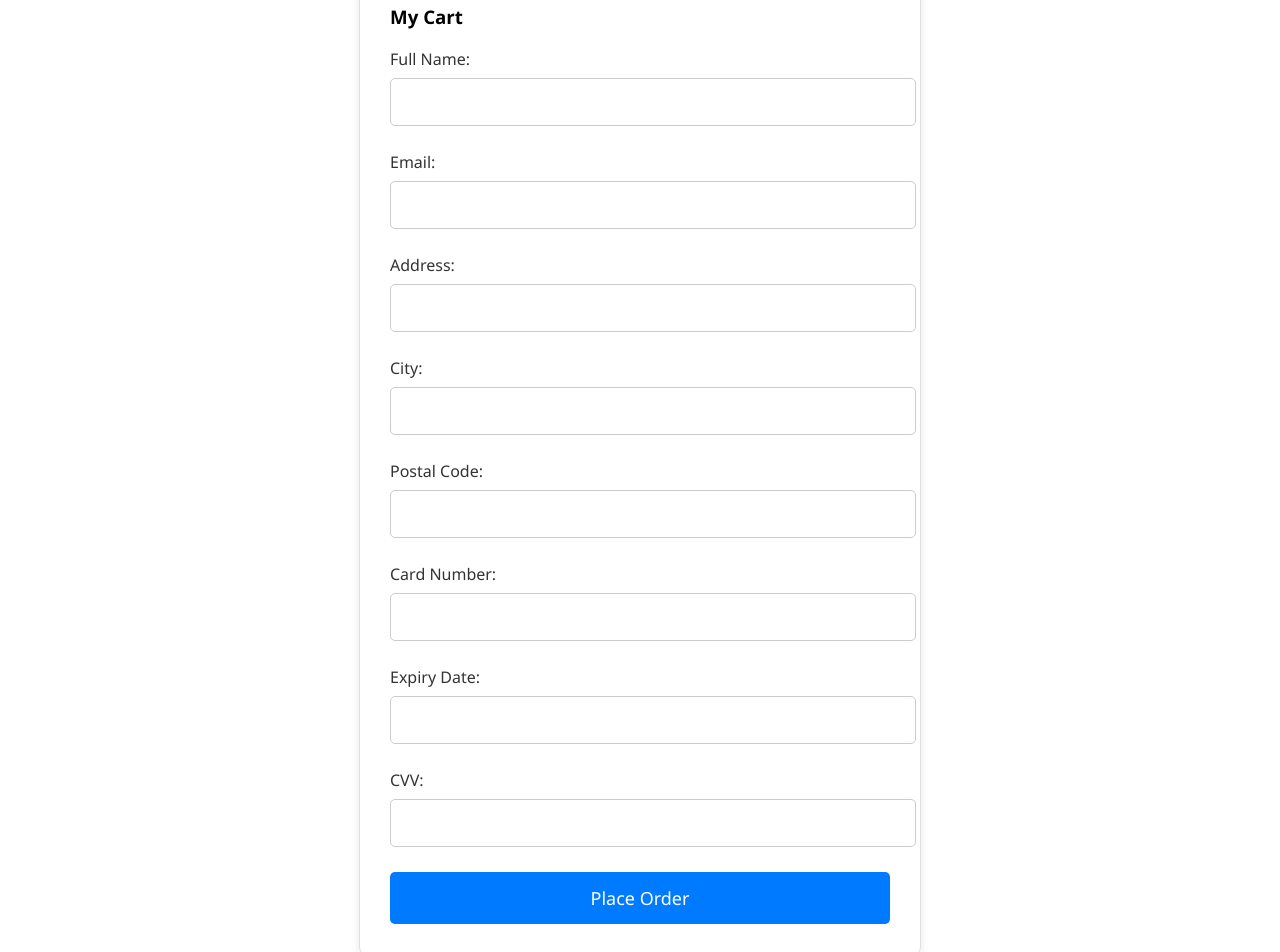
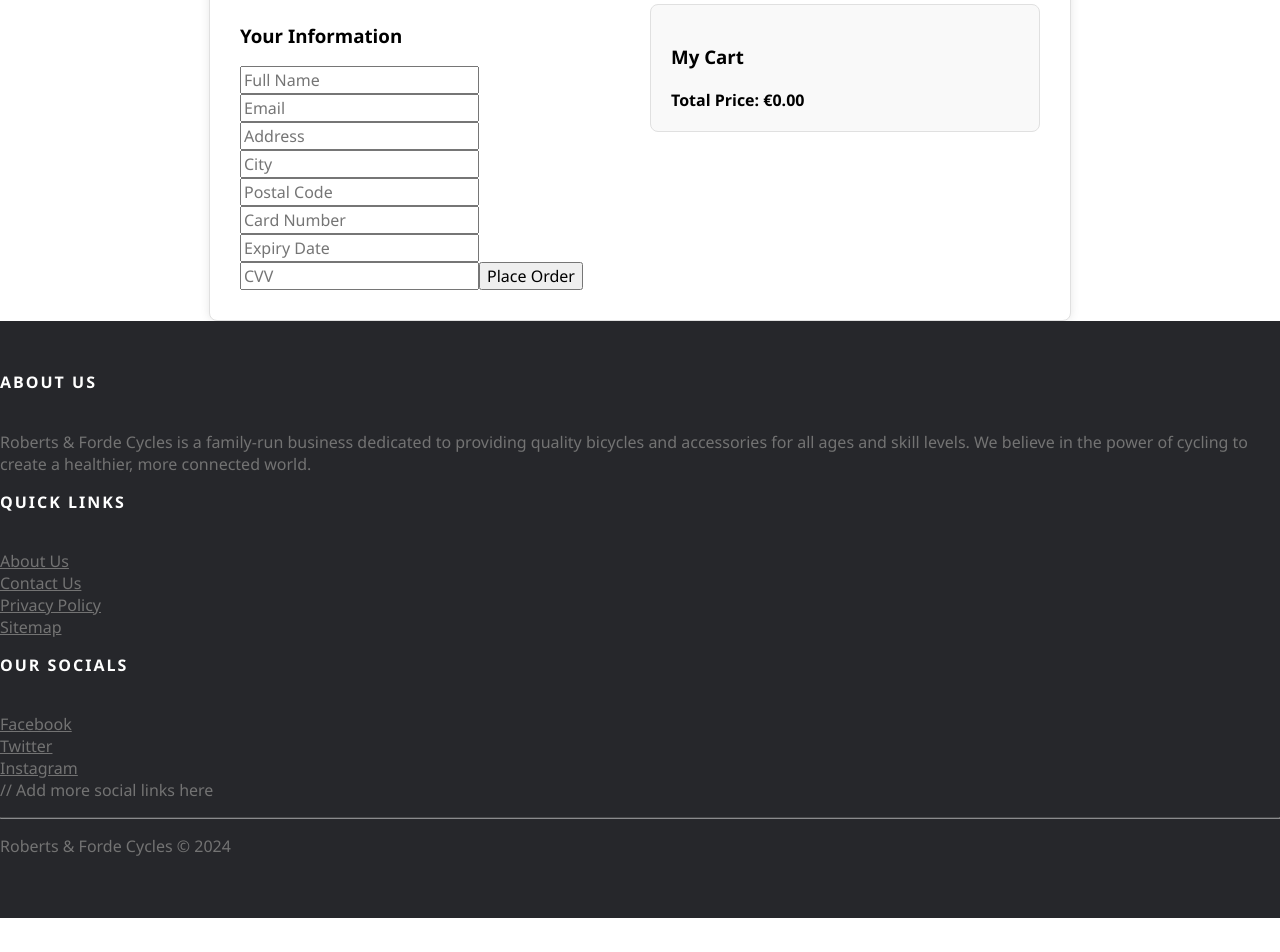
Before and after one commit to FordeTimmy/ppit, a React (Create React App) app: page /checkout in a window 1280 px wide. Shown: the part 220-1172 px from the top of the page. After the commit the page ends 1138 px from the top, so only its background shows below. Built offline with nearby package versions, Linux system fonts and the light colour scheme.

Commit message:
Have the checkout dispalying the cart correctly but no css

```diff
--- a/src/App.js
+++ b/src/App.js
@@ -56,6 +56,7 @@ const App = () => {
           <Route path="/bikereflectors" element={<BikeReflectorsList />} />
           <Route path="/cart" element={<CartPage />} />
           <Route path="/checkout" element={<CheckoutPage />} />
+
           {/* Define other routes as needed */}
         </Routes>
         <Footer />
--- a/src/components/CartPage.js
+++ b/src/components/CartPage.js
@@ -1,16 +1,25 @@
 import React from 'react';
 import { useCart } from './CartContext';
-import CartItem from './CartItem';  // This would be a component for individual cart items.
-import { db } from '../firebase';
+import CartItem from './CartItem';
+import { useNavigate } from 'react-router-dom';
 
 const CartPage = () => {
   const { cartItems, updateQuantity, removeFromCart, checkout } = useCart();
+  const navigate = useNavigate();
+  const totalPrice = cartItems.reduce((total, item) => total + item.price * item.quantity, 0);
 
-  const totalPrice = cartItems.reduce((total, item) => total + item.price * item.quantity, 0);
+  const handleCheckout = () => {
+    checkout();
+    navigate('/checkout', { state: { cartItems } }); // Pass cart items as state
+  };
 
   return (
     <div>
       <h2>Cart</h2>
+      {cartItems.length === 0 ? (
+        <p>Your cart is empty</p>
+      ) : (
+        <>
           {cartItems.map(item => (
             <CartItem
               key={item.id}
@@ -20,7 +29,9 @@ const CartPage = () => {
             />
           ))}
           <div>Total Price: €{totalPrice.toFixed(2)}</div>
-      <button onClick={checkout}>Checkout</button>
+          <button onClick={handleCheckout}>Checkout</button>
+        </>
+      )}
     </div>
   );
 };
--- a/src/components/CheckoutPage.css
+++ b/src/components/CheckoutPage.css
@@ -1,6 +1,7 @@
 /* CheckoutPage.css */
+
 .checkout-container {
-  max-width: 500px;
+  max-width: 800px;
   margin: 0 auto;
   padding: 30px;
   border: 1px solid #e0e0e0;
@@ -9,64 +10,61 @@
   box-shadow: 0 0 10px rgba(0, 0, 0, 0.1);
 }
 
-.form-group {
-  margin-bottom: 25px;
-}
-
-label {
-  font-size: 16px;
-  margin-bottom: 8px;
-  color: #333;
-}
-
-input[type="text"],
-input[type="email"],
-input[type="tel"] {
-  width: 100%;
-  padding: 12px;
-  border: 1px solid #ccc;
-  border-radius: 5px;
-  font-size: 16px;
-}
-
-input[type="text"]:focus,
-input[type="email"]:focus,
-input[type="tel"]:focus {
-  outline: none;
-  border-color: #007bff;
-}
-
-button {
-  display: inline-block;
-  width: 100%;
-  padding: 14px;
-  border: none;
-  border-radius: 5px;
-  background-color: #007bff;
-  color: #fff;
-  font-size: 18px;
-  cursor: pointer;
-  transition: background-color 0.3s ease;
-}
-
-button:hover {
-  background-color: #0056b3;
-}
-
-/* Additional styles for card details */
-.credit-card-details {
-  margin-top: 30px;
-}
-
-.credit-card-details label {
-  color: #333;
-  font-size: 16px;
-}
-
-.credit-card-details input[type="text"] {
+.checkout-body {
+  display: flex;
   width: 100%;
 }
 
-.credit-card-details input[type="text"]:focus {
-  border-color: #007bff;
+.checkout-form {
+  flex: 1;
+  margin-right: 20px;
 }
+
+.cart-container {
+  flex: 1;
+}
+
+.cart-summary {
+  border: 1px solid #e0e0e0;
+  border-radius: 8px;
+  background-color: #f9f9f9;
+  padding: 20px;
+}
+
+.cart-items-list {
+  list-style-type: none;
+  padding: 0;
+}
+
+.cart-item {
+  display: flex;
+  align-items: center;
+  margin-bottom: 20px;
+}
+
+.cart-item-image {
+  width: 60px; /* Adjust the width as needed */
+  height: 60px; /* Adjust the height as needed */
+  object-fit: cover; /* Ensure the image covers the entire container */
+  margin-right: 20px;
+}
+
+
+
+
+.cart-item-details {
+  flex: 1;
+}
+
+.cart-item-name {
+  font-weight: bold;
+}
+
+.cart-item-price {
+  margin-top: 5px;
+}
+
+.total-price {
+  margin-top: 20px;
+  font-weight: bold;
+}
--- a/src/components/CheckoutPage.js
+++ b/src/components/CheckoutPage.js
@@ -1,8 +1,9 @@
-import React, { useState } from 'react';
+import React, { useState, useEffect } from 'react';
 import './CheckoutPage.css';
+import { useLocation } from 'react-router-dom';
+import CartItem from './CartItem'; // Import the CartItem component
 
 const CheckoutPage = () => {
-  // State variables to store user information and cart items
   const [fullName, setFullName] = useState('');
   const [email, setEmail] = useState('');
   const [address, setAddress] = useState('');
@@ -13,12 +14,17 @@ const CheckoutPage = () => {
   const [cvv, setCvv] = useState('');
   const [cartItems, setCartItems] = useState([]);
 
-  // Function to handle form submission
+  const location = useLocation();
+
+  useEffect(() => {
+    if (location && location.state && location.state.cartItems) {
+      setCartItems(location.state.cartItems);
+    }
+  }, [location]);
+
   const handleSubmit = (e) => {
     e.preventDefault();
-    // Process the order or perform validation here
     console.log('Order processed:', { fullName, email, address, city, postalCode, cardNumber, expiryDate, cvv, cartItems });
-    // Optionally, you can reset the form fields after submission
     setFullName('');
     setEmail('');
     setAddress('');
@@ -27,56 +33,44 @@ const CheckoutPage = () => {
     setCardNumber('');
     setExpiryDate('');
     setCvv('');
-    setCartItems([]);
   };
+
+  const totalPrice = cartItems.reduce((total, item) => total + item.price * item.quantity, 0);
 
   return (
     <div className="checkout-container">
       <h2 className="checkout-heading">Checkout</h2>
-      <div className="cart-area">
+      <div className="checkout-body">
+      <form onSubmit={handleSubmit} className="checkout-form">
+          <h3>Your Information</h3>
+          <input type="text" placeholder="Full Name" value={fullName} onChange={(e) => setFullName(e.target.value)} />
+          <input type="email" placeholder="Email" value={email} onChange={(e) => setEmail(e.target.value)} />
+          <input type="text" placeholder="Address" value={address} onChange={(e) => setAddress(e.target.value)} />
+          <input type="text" placeholder="City" value={city} onChange={(e) => setCity(e.target.value)} />
+          <input type="text" placeholder="Postal Code" value={postalCode} onChange={(e) => setPostalCode(e.target.value)} />
+          <input type="text" placeholder="Card Number" value={cardNumber} onChange={(e) => setCardNumber(e.target.value)} />
+          <input type="text" placeholder="Expiry Date" value={expiryDate} onChange={(e) => setExpiryDate(e.target.value)} />
+          <input type="text" placeholder="CVV" value={cvv} onChange={(e) => setCvv(e.target.value)} />
+          <button type="submit" className="checkout-button">Place Order</button>
+        </form>
+
+        <div className="cart-container">
+          <div className="cart-summary">
             <h3>My Cart</h3>
-        {/* Display cart items here */}
-        <ul>
+            <ul className="cart-items-list">
               {cartItems.map((item, index) => (
-            <li key={index}>{item.name} - ${item.price}</li>
+                <CartItem
+                  key={index}
+                  item={item}
+                  updateQuantity={() => {}} // Dummy function for consistency
+                  removeFromCart={() => {}} // Dummy function for consistency
+                />
               ))}
             </ul>
+            <div className="total-price">Total Price: €{totalPrice.toFixed(2)}</div>
           </div>
-      <form onSubmit={handleSubmit} className="checkout-form">
-        <div className="form-group">
-          <label htmlFor="fullName" className="form-label">Full Name:</label>
-          <input type="text" id="fullName" value={fullName} onChange={(e) => setFullName(e.target.value)} className="form-input" required />
         </div>
-        <div className="form-group">
-          <label htmlFor="email" className="form-label">Email:</label>
-          <input type="email" id="email" value={email} onChange={(e) => setEmail(e.target.value)} className="form-input" required />
       </div>
-        <div className="form-group">
-          <label htmlFor="address" className="form-label">Address:</label>
-          <input type="text" id="address" value={address} onChange={(e) => setAddress(e.target.value)} className="form-input" required />
-        </div>
-        <div className="form-group">
-          <label htmlFor="city" className="form-label">City:</label>
-          <input type="text" id="city" value={city} onChange={(e) => setCity(e.target.value)} className="form-input" required />
-        </div>
-        <div className="form-group">
-          <label htmlFor="postalCode" className="form-label">Postal Code:</label>
-          <input type="text" id="postalCode" value={postalCode} onChange={(e) => setPostalCode(e.target.value)} className="form-input" required />
-        </div>
-        <div className="form-group">
-          <label htmlFor="cardNumber" className="form-label">Card Number:</label>
-          <input type="text" id="cardNumber" value={cardNumber} onChange={(e) => setCardNumber(e.target.value)} className="form-input" required />
-        </div>
-        <div className="form-group">
-          <label htmlFor="expiryDate" className="form-label">Expiry Date:</label>
-          <input type="text" id="expiryDate" value={expiryDate} onChange={(e) => setExpiryDate(e.target.value)} className="form-input" required />
-        </div>
-        <div className="form-group">
-          <label htmlFor="cvv" className="form-label">CVV:</label>
-          <input type="text" id="cvv" value={cvv} onChange={(e) => setCvv(e.target.value)} className="form-input" required />
-        </div>
-        <button type="submit" className="checkout-button">Place Order</button>
-      </form>
     </div>
   );
 };
```
Also changed, not shown: src/components/CartContext.js (+10 -1 lines). Lines whose indentation alone changed are shown as unchanged.
